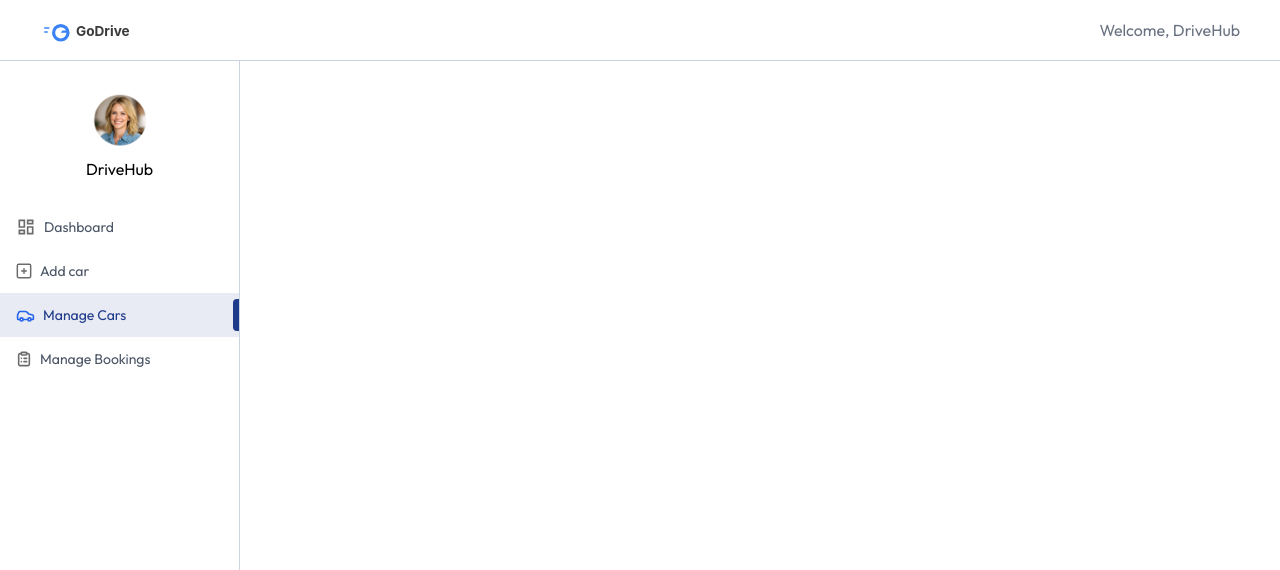
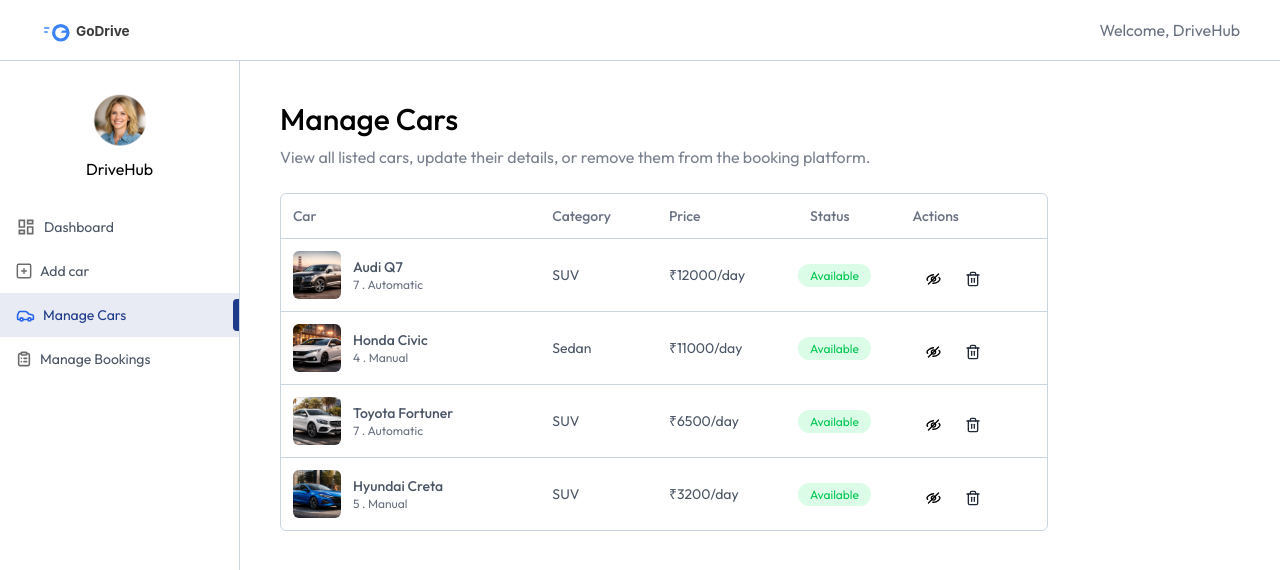
Before and after one commit to athmika2904/CarRental-Website, a React (Vite) app in the folder clientpage/: page /owner/manage-cars in a window 1280 px wide. Shown: the top 570 px of the page. Built offline with nearby package versions, Linux system fonts and the light colour scheme.

Commit message:
car managing page added

```diff
--- a/clientpage/src/pages/Owner/ManageCars.jsx
+++ b/clientpage/src/pages/Owner/ManageCars.jsx
@@ -1,9 +1,63 @@
-import React from 'react'
+import React, { useEffect, useState } from 'react'
+import { assets, dummyCarData } from '../../assets/assets'
+import TitleOwner from '../../components/Owner/TitleOwner'
 
 const ManageCars = () => {
+  const [cars,setCars]=useState([])
+  const fetchCar=async()=>{
+    setCars(dummyCarData)
+  }
+  useEffect(()=>{
+    fetchCar()
+  },[])
   return (
-    <div>
-
+    <div className='px-4 pt-10 md:px-10 w-full'>
+      <TitleOwner title="Manage Cars" subtitle="View all listed cars,
+      update their details, or remove them from the booking platform."/>
+      <div className='max-w-3xl w-full rounded-md overflow-hidden border border-borderColor mt-6'>
+        <table className='w-full border-collapse text-left text-sm text-gray-600'>
+          <thead className='text-gray-500'>
+            <tr>
+              <th className='p-3 font-medium'>Car</th>
+              <th className='p-3 font-medium max-md:hidden'>Category</th>
+              <th className='p-3 font-medium'>Price</th>
+              <th className='p-3 font-medium max-md:hidden'>Status</th>
+              <th className='p-3 font-medium'>Actions</th>
+            </tr>
+          </thead>
+          <tbody>
+            {cars.map((c,index)=>(
+              <tr key={index} className='border-t border-borderColor'>
+                <td className='p-3 flex items-center gap-3'>
+                  <img src={c.image} alt="" className='h-12 w-12 aspect-square
+                  rounded-md object-cover'/>
+                  <div className='max-md:hidden'>
+                    <p className='font-medium'>{c.brand} {c.model}</p>
+                    <p className='text-xs text-gray-500'>{c.seating_capacity} . {c.transmission} </p>
+                  </div>
+                </td>
+                <td className='p-3 max-md:hidden'>
+                  {c.category}
+                </td>
+                <td className='p-3'>₹{c.pricePerDay}/day</td>
+                <td lassName='p-3 max-md:hidden'>
+                  <span className={`px-3 py-1 rounded-full text-xs ${c.isAvailable?'bg-green-100 text-green-500':
+                    'bg-red-100 text-red-500'
+                  }`}>
+                    {c.isAvailable?"Available":"Unavailable"}
+                  </span>
+                </td>
+                <td className='flex items-center p-3'>
+                    <img src={c.isAvailable?assets.eye_close_icon:assets.eye_icon} alt=""
+                    className='cursor-pointer'/>
+                    <img src={assets.delete_icon} alt=""
+                    className='cursor-pointer'/>
+                </td>
+              </tr>
+            ))}
+          </tbody>
+        </table>
+      </div>
     </div>
   )
 }
```
